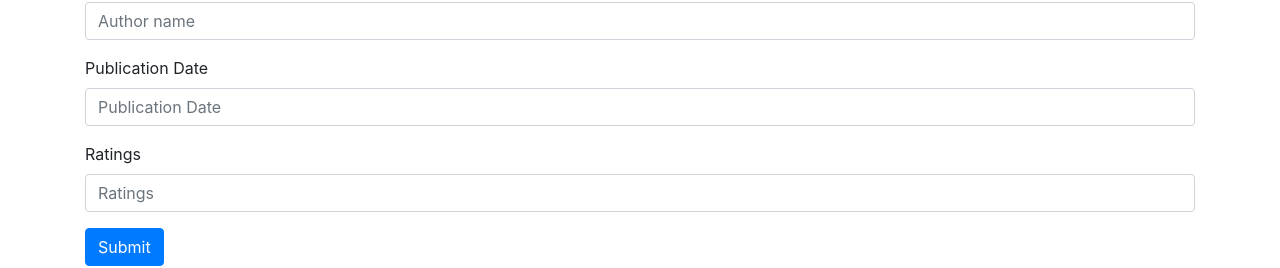
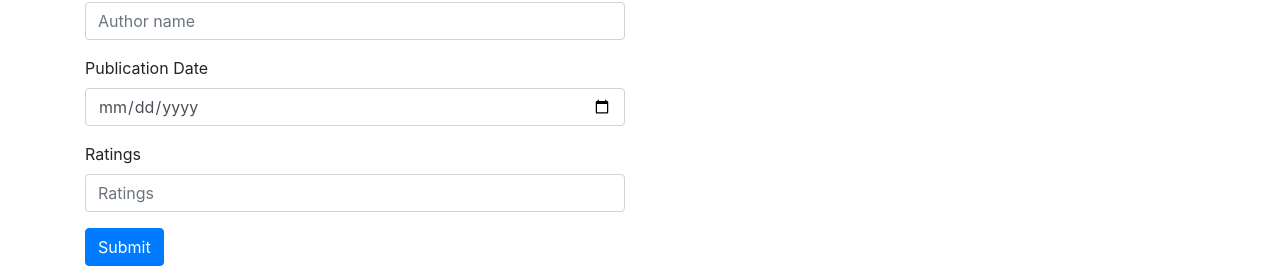
Before and after one commit to ab49/react-book-repository-app, a React (Create React App) app: page /add-books in a window 1280 px wide. Shown: the part 236-504 px from the top of the page. Built offline with nearby package versions, Linux system fonts and the light colour scheme.

Commit message:
design changes
design changes

```diff
--- a/src/routes/AddBooksList.jsx
+++ b/src/routes/AddBooksList.jsx
@@ -1,9 +1,9 @@
 import React, { useRef } from 'react';
 import axios from 'axios';
-import {  withRouter } from 'react-router-dom';
+import { withRouter } from 'react-router-dom';
 import apiLink from '../apiLink';
 
-const AddBooksList = ({history}) => {
+const AddBooksList = ({ history }) => {
 
     const inputBookName = useRef(null);
     const inputAuthorName = useRef(null);
@@ -27,6 +27,7 @@ const AddBooksList = ({history}) => {
             ratings: inputRatings.current.value,
         })
             .then(function (response) {
+
                 console.log(response);
                 history.push("/");
             })
@@ -37,6 +38,8 @@ const AddBooksList = ({history}) => {
 
     return (
         <div className="container">
+            <div className="row">
+                <div className="col-sm-6">
                     <h1 className="pb-3 pt-5">Add Book</h1>
 
                     <form>
@@ -52,17 +55,19 @@ const AddBooksList = ({history}) => {
 
                         <div className="form-group">
                             <label htmlFor="bookName">Publication Date</label>
-                    <input ref={inputpublishedDate} type="text" className="form-control" id="publishedDate" placeholder="Publication Date" />
+                            <input ref={inputpublishedDate} type="date" className="form-control" id="publishedDate" placeholder="Publication Date" />
                         </div>
 
                         <div className="form-group">
                             <label htmlFor="ratings">Ratings</label>
-                    <input ref={inputRatings} type="text" className="form-control" id="ratings" placeholder="Ratings" />
+                            <input ref={inputRatings} type="number" min="0" max="5" className="form-control" id="ratings" placeholder="Ratings" />
                         </div>
 
                         <button onClick={(e) => { handleFormSubmited(e) }} type="submit" className="btn btn-primary mb-2">Submit</button>
                     </form>
                 </div>
+            </div>
+        </div>
     );
 }
 
--- a/src/routes/BookItem.jsx
+++ b/src/routes/BookItem.jsx
@@ -113,7 +113,7 @@ const BoookItem = ( { data } ) => {
                         <div className="col-sm-8">
                             <div className="form-group">
                                 <label htmlFor="bookName">Published Date</label>
-                                <input type="text" className="form-control" id="publishedDate" placeholder="Published Date"
+                                <input type="date" className="form-control" id="publishedDate" placeholder="Published Date"
                                 defaultValue={dataPublishedDate}
                                 ref={inputPublishedDateRef}
                                 />
@@ -123,7 +123,7 @@ const BoookItem = ( { data } ) => {
                         <div className="col-sm-8">
                             <div className="form-group">
                                 <label htmlFor="bookName">Ratings</label>
-                                <input type="text" className="form-control" id="ratings"
+                                <input type="number" min="0" max="5" className="form-control" id="ratings"
                                 placeholder="Ratings"
                                 defaultValue={dataRatings}
                                 ref={inputRatingsRef}
```
Lines whose indentation alone changed are shown as unchanged.
